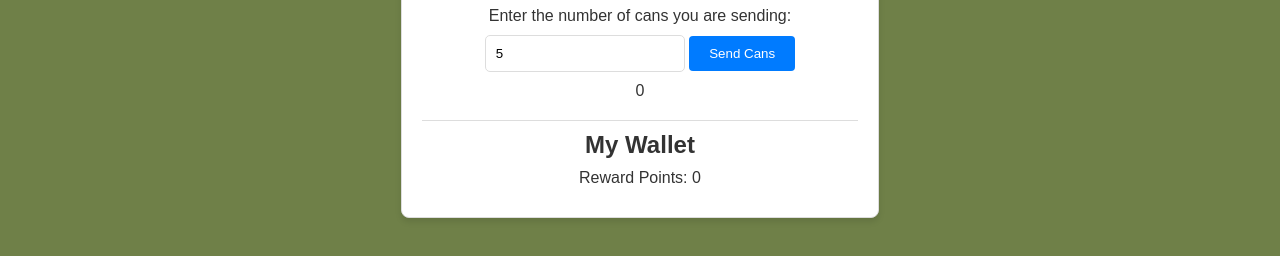
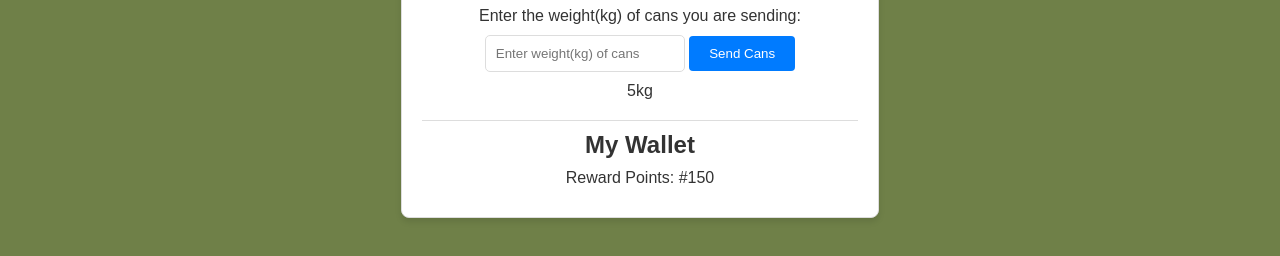
Before and after one commit to surajudeenadegoke/AgriCare, a plain HTML site: page getCoin.html in a window 1280 px wide. Both pictures are taken after typing "5" into the empty fields and a click on the button "Send Cans". Shown: the part 322-578 px from the top of the page. Drawn offline with Linux system fonts and the light colour scheme.

Commit message:
getCoin-updated

```diff
--- a/getCoin.html
+++ b/getCoin.html
@@ -25,7 +25,6 @@
         background: #fff;
         border-radius: 8px;
         box-shadow: 0 4px 6px rgba(0, 0, 0, 0.1);
-
       }
 
       input {
@@ -58,7 +57,6 @@
     <header class="header">
       <!-- <img id="logo" width="20%" src="images/logo.png" alt="logo"> -->
       <img id="logo" width="90px" src="images/logo.png" alt="logo" />
-
       <div class="nav-link" id="my-links">
         <a href="home.html">Home</a>
         <a href="about.html">About</a>
@@ -73,17 +71,30 @@
     </header>
     <div class="container">
       <h1>Send Cans and Get Rewards</h1>
-      <p>Enter the number of cans you are sending:</p>
-      <input type="number" id="canInput" placeholder="Enter number of cans" />
+      <p>Enter the weight(kg) of cans you are sending:</p>
+      <input type="number" id="canInput" placeholder="Enter weight(kg) of cans" />
       <button id="sendButton">Send Cans</button>
-      <div id="output">0</div>
-
+      <div id="output">50</div>
       <div class="wallet">
         <h2>My Wallet</h2>
-        <p>Reward Points: <span id="walletBalance">0</span></p>
+        <p>Reward Points: <span id="walletBalance"></span></p>
       </div>
     </div>
 
-    <script src="script.js"></script>
+    <!-- <script src="script.js"></script> -->
+    <script>
+      let sendBtn = document.getElementById("sendButton");
+      sendBtn.addEventListener("click", generateOutput);
+      function generateOutput() {
+        let getInput = document.getElementById("canInput");
+        let input = Number(getInput.value);
+        let outputValue = document.getElementById("output");
+        outputValue.textContent = `${input}kg`;
+        let walletBalance = document.getElementById("walletBalance");
+        walletBalance.textContent = `#${input * 30}`;
+        console.log(typeof input);
+        getInput.value = "";
+      }
+    </script>
   </body>
 </html>
```
